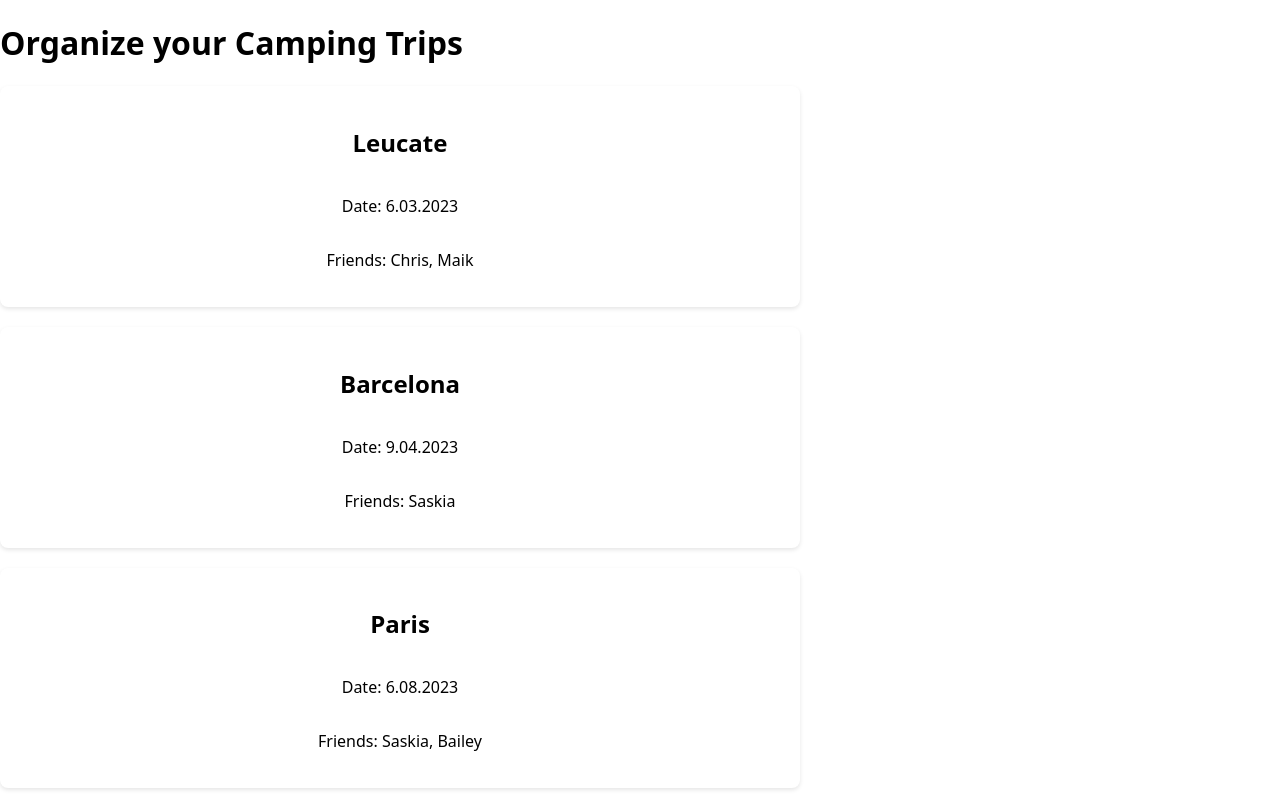
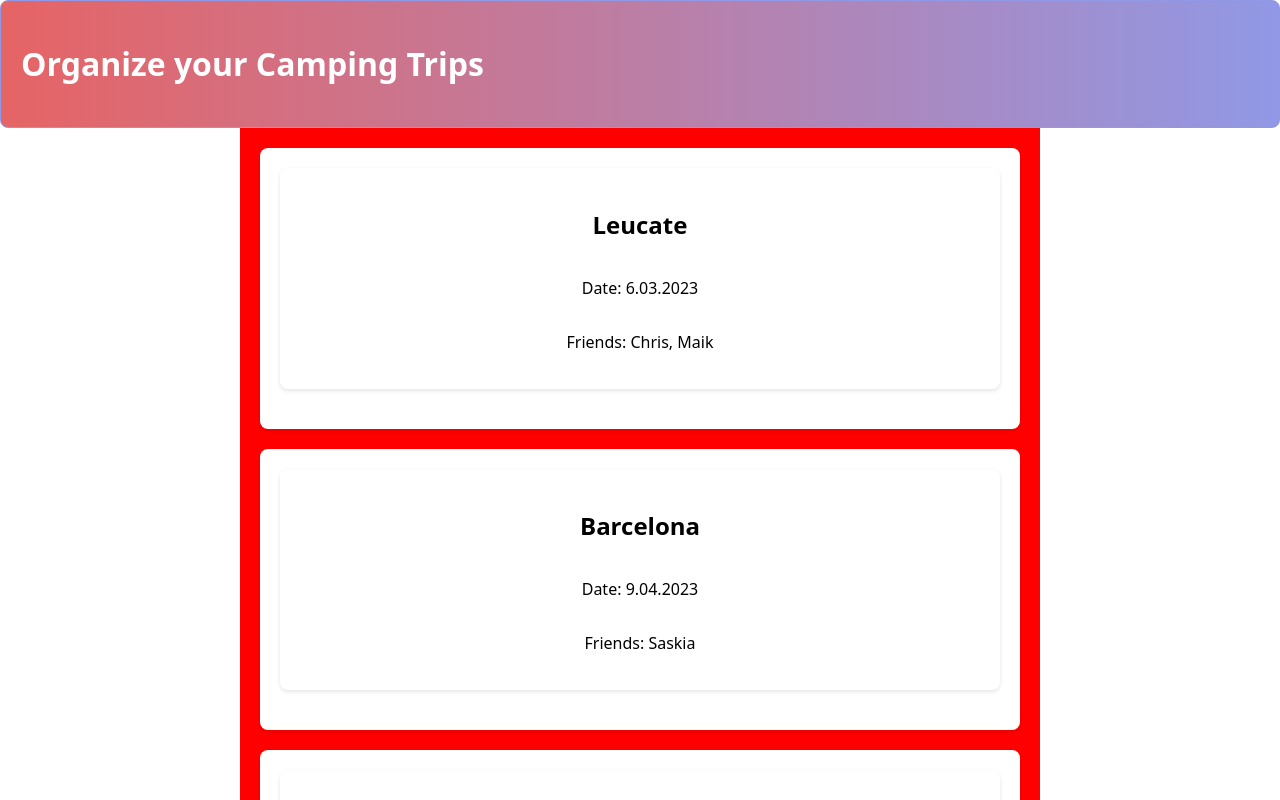
Before and after one commit to SelcoD/CampingFriends, a Next.js app: page / in a window 1280 px wide. Shown: the top 800 px of the page. Built offline with nearby package versions, Linux system fonts and the light colour scheme.

Commit message:
fixed bug after review

```diff
--- a/pages/ListPage.js
+++ b/pages/ListPage.js
@@ -1,7 +1,7 @@
 import React from "react";
 import CampingCard from "../components/CampingCard";
 import { campingTrips } from "../data/campingTrips";
-import { Container, Card, Header, Footer } from "../styles.js";
+import { Container, Card, Header, Footer } from "../styles/styles";
 
 export default function ListPage() {
   return (
--- a/pages/index.js
+++ b/pages/index.js
@@ -1,14 +1,12 @@
 import React from "react";
 import CampingCard from "../components/CampingCard";
 import { campingTrips } from "../data/campingTrips";
+import ListPage from "./ListPage";
 
 export default function HomePage() {
   return (
     <div>
-      <h1>Organize your Camping Trips</h1>
-      {campingTrips.map((trip) => (
-        <CampingCard key={trip.id} trip={trip} />
-      ))}
+      <ListPage />
     </div>
   );
 }
```
